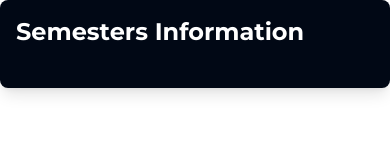
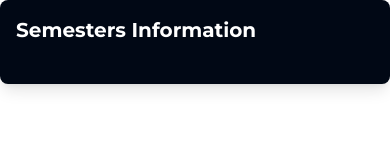
Before and after one commit to Vishv0407/gradeify, a React (Create React App) app: page /semesters in a window 390 px wide. Shown: the top 160 px of the page. Built offline with nearby package versions, Linux system fonts and the light colour scheme.

Commit message:
manage font

```diff
--- a/src/pages/Dashboard.js
+++ b/src/pages/Dashboard.js
@@ -262,13 +262,13 @@ const Dashboard = () => {
 
                 {semesters.length > 0 && (
                     <div className="bg-white/5 p-6 rounded-lg mb-8">
-                        <h3 className="text-2xl font-bold">Your Current CGPA: {finalCgpa !== null ? finalCgpa : 'N/A'}</h3>
+                        <h3 className="text-lg md:text-2xl font-bold">Your Current CGPA: {finalCgpa !== null ? finalCgpa : 'N/A'}</h3>
                         {/* <h4 className="text-lg">Previous {semesters.length} Semester SGPA: {semesters[semesters.length - 1].sgpa}</h4> */}
                     </div>
                 )}
 
                 <section className="bg-white/5 p-6 rounded-lg mb-8">
-                    <h2 className="text-2xl font-bold mb-4">Add New Semester</h2>
+                    <h2 className="text xl md:text-2xl font-bold mb-4">Add New Semester</h2>
                     <h3 className="text-xl mb-4">Semester: {semesterNumber}</h3>
 
                     <form className="space-y-6">
--- a/src/pages/Semesters.js
+++ b/src/pages/Semesters.js
@@ -289,7 +289,7 @@ const Semesters = ({ setSemesterNumber, semesterNumber }) => {
 
     return (
         <div className="bg-[rgb(1,8,21)] text-white p-4 rounded-lg shadow-lg">
-            <h1 className="text-2xl md:text-3xl font-bold mb-6">Semesters Information</h1>
+            <h1 className="text-xl md:text-3xl font-bold mb-6">Semesters Information</h1>
 
             {semesters.map((semester, index) => (
                 <div key={index} className="mb-8 border-b border-gray-700 pb-6">
```
